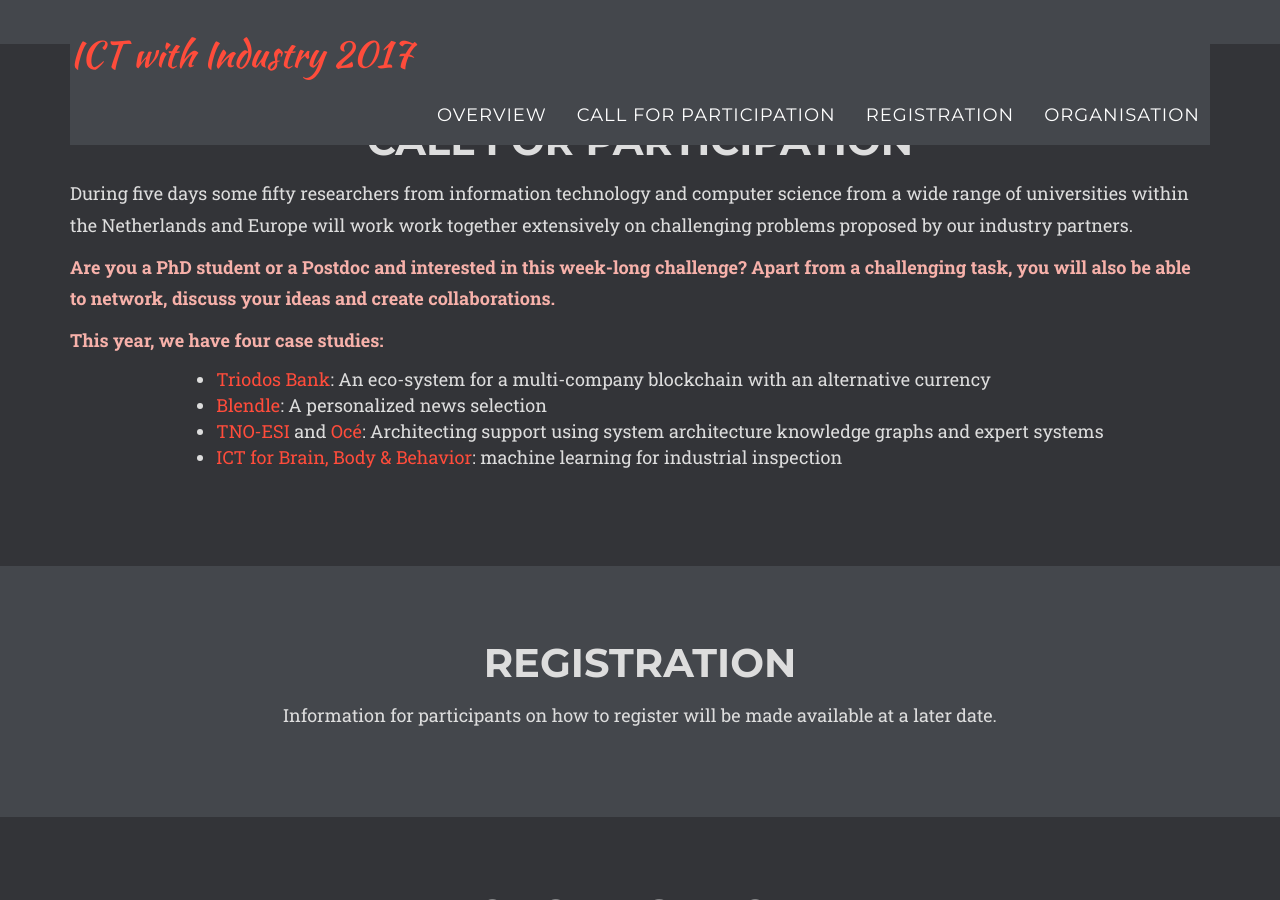
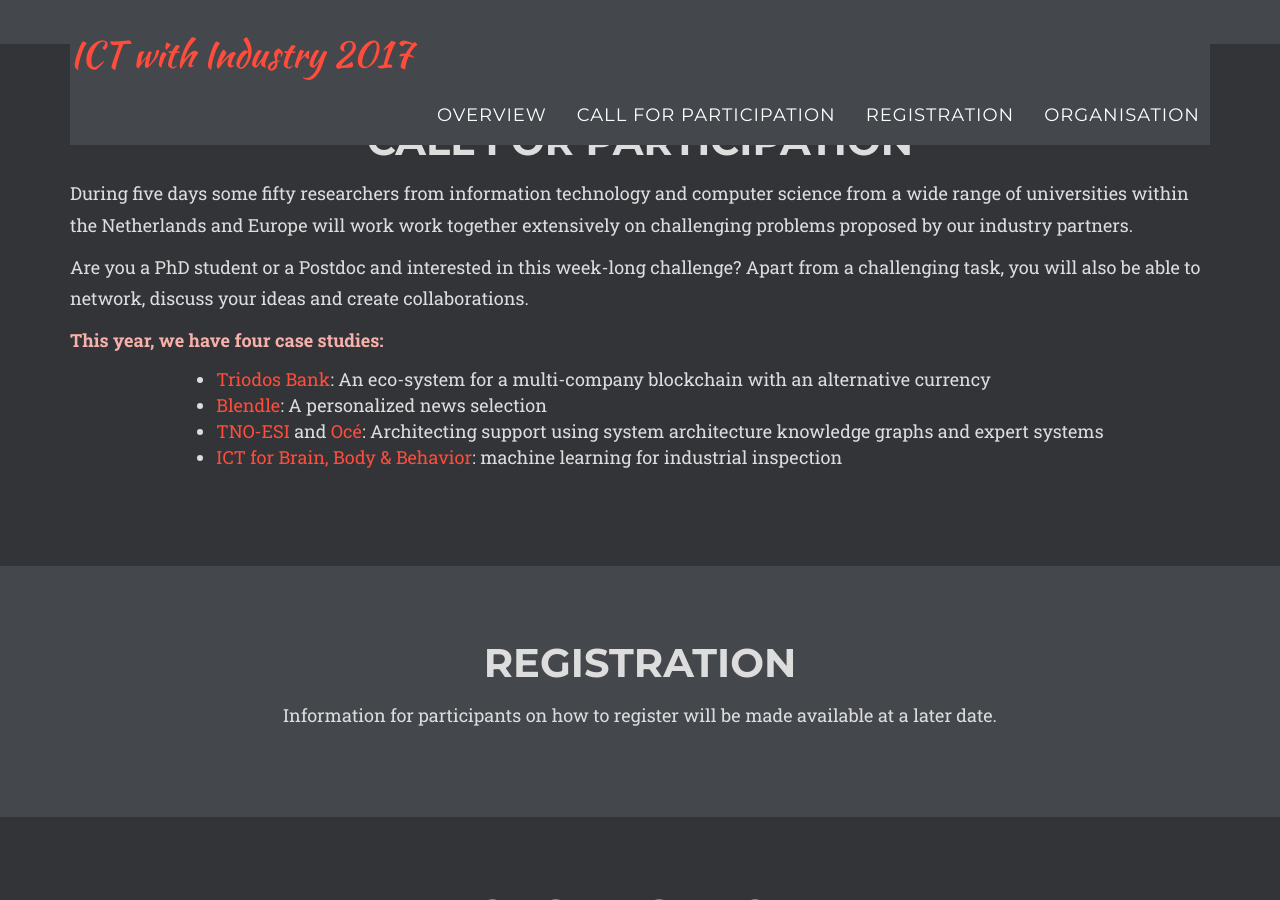
Before and after one commit to chauff/ictWI2017, a Jekyll site: the page built from index.html, in a window 1280 px wide and 900 px high, scrolled down 1478 px. Built offline with Jekyll 4.4.1, drawn with Linux system fonts in a browser that asks for light colours; some web fonts are replaced; comment, search, counter and statistics services are not loaded.

Commit message:
Update cfpa.html

```diff
--- a/_includes/cfpa.html
+++ b/_includes/cfpa.html
@@ -12,7 +12,6 @@
                                 proposed by our industry partners.
                             </p>
                             <p class="text-left">
-                            <span class="emphasize-text">
                                 Are you a PhD student or a Postdoc and interested in this week-long
                                 challenge? Apart from a challenging task, you will also be able to network,
                                 discuss your ideas and create collaborations.
```
